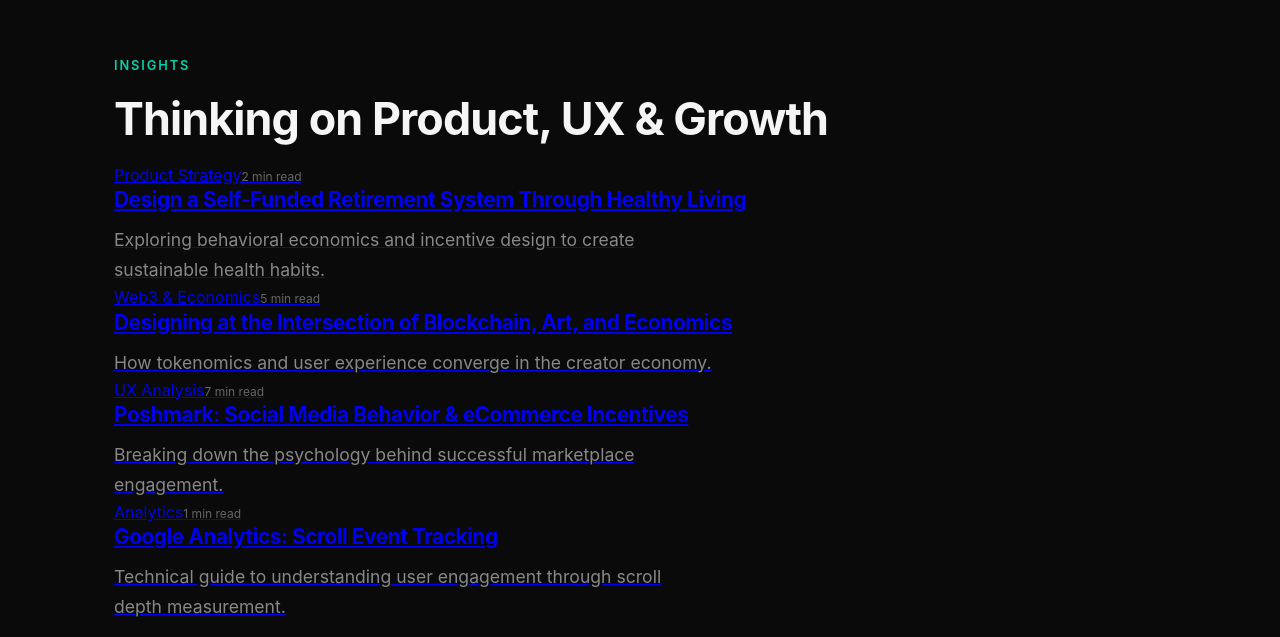
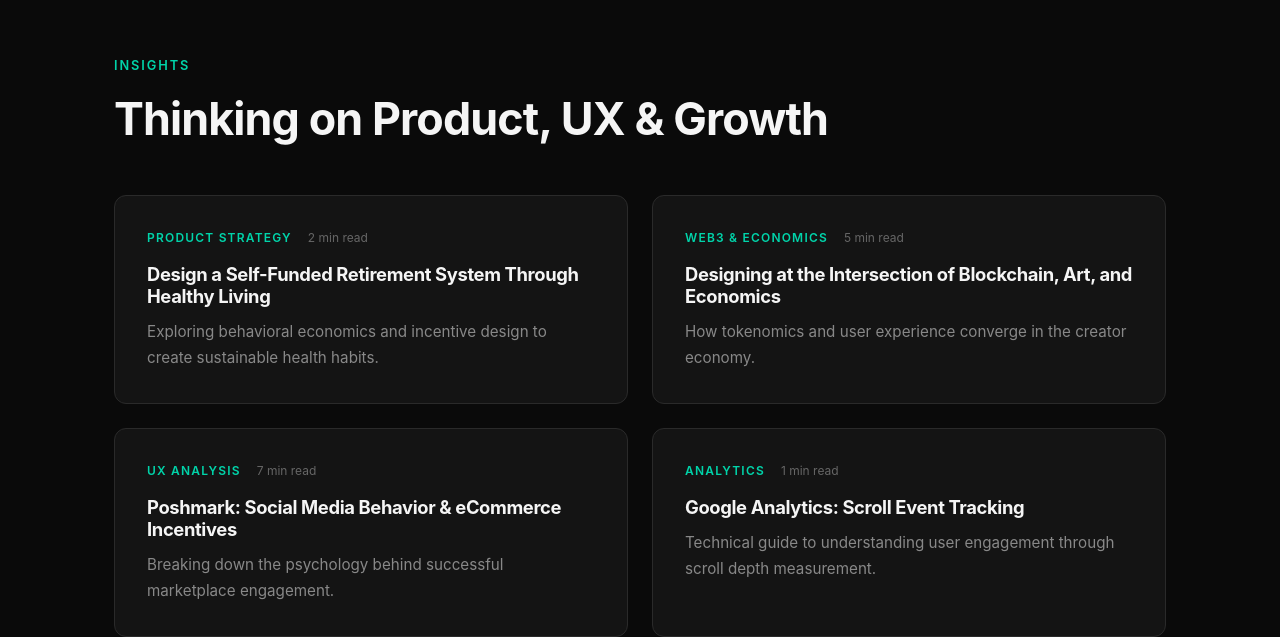
Before and after one commit to mrcn/nice-right, a Next.js app: page / in a window 1280 px wide. Shown: the part 3488-4125 px from the top of the page. Built offline with nearby package versions, Linux system fonts and the light colour scheme.

Commit message:
Fix insights section CSS - add missing styles

```diff
--- a/app/page.css
+++ b/app/page.css
@@ -367,19 +367,19 @@ p {
   font-weight: 500;
 }
 
-/* Writing Section */
-.writing {
+/* Insights Section */
+.insights {
   background: var(--primary);
 }
 
-.writing-grid {
+.insights-grid {
   display: grid;
   grid-template-columns: repeat(2, 1fr);
   gap: 24px;
   margin-top: 48px;
 }
 
-.writing-item {
+.insight-item {
   background: var(--secondary);
   padding: 32px;
   border-radius: 12px;
@@ -389,17 +389,17 @@ p {
   transition: border-color 0.2s;
 }
 
-.writing-item:hover {
+.insight-item:hover {
   border-color: var(--accent);
 }
 
-.writing-meta {
+.insight-meta {
   display: flex;
   gap: 16px;
   margin-bottom: 16px;
 }
 
-.writing-category {
+.insight-category {
   font-size: 0.75rem;
   font-weight: 600;
   text-transform: uppercase;
@@ -412,13 +412,13 @@ p {
   color: var(--text-dim);
 }
 
-.writing-item h3 {
+.insight-item h3 {
   font-size: 1.15rem;
   margin-bottom: 12px;
   color: var(--text);
 }
 
-.writing-item p {
+.insight-item p {
   font-size: 0.95rem;
   margin: 0;
 }
@@ -527,7 +527,7 @@ footer p {
     height: 200px;
   }
 
-  .writing-grid {
+  .insights-grid {
     grid-template-columns: 1fr;
   }
 }
```
